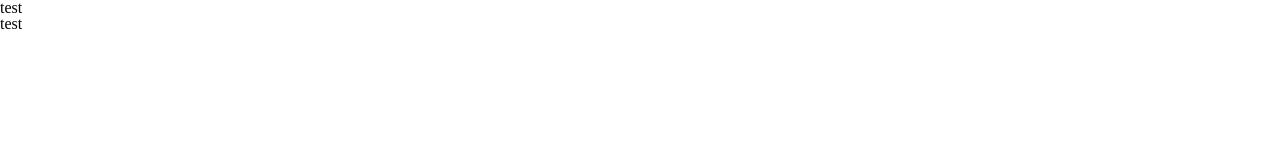
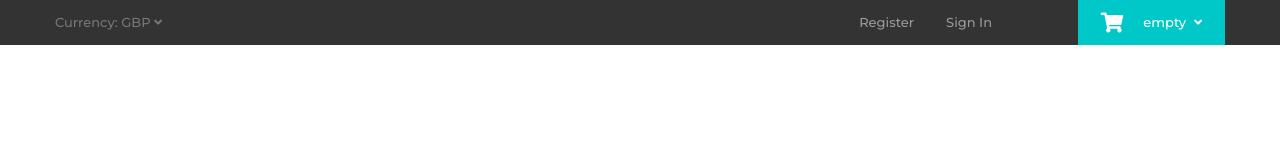
Before and after one commit to hoanggaphan/AVE-APP, a website built with webpack: page src/views/index.html in a window 1280 px wide. Built offline with nearby package versions, Linux system fonts and the light colour scheme.

Commit message:
[1.0.0] create top bar

```diff
--- /dev/null
+++ b/src/assets/scss/abstracts/_variables.scss
@@ -0,0 +1,67 @@
+// Max width and container width in blueprint
+
+$wrapper: 2050px;
+$container: 1200px;
+
+//
+
+
+
+// Color System
+
+// white
+$color-white: #ffffff;
+$color-smoke-white: #f8f8f8;
+$color-gainsboro-white: #e7e7e7;
+
+// black
+$color-black: #000;
+
+// grey
+$color-grey: #777777;
+$color-empress-grey: #737373;
+$color-dim-grey: #727272;
+$color-nobel-grey: #999999;
+// @use "sass:color";
+// color.adjust($color-nobel-grey, $lightness: +0.5%); // #9a9a9a
+$color-shadyLady-grey: #989898;
+$color-mortar-grey: #575153;
+$color-steel-grey: #454647;
+$color-nightRider-grey: #333333;
+$color-nero-grey: #222222;
+$color-taupe-grey: #8e8c8d;
+
+// blue
+$color-egg-blue: #00c8c8;
+
+// End Color System
+
+
+
+// Body
+//
+// Setting for <body> element
+
+$body-bg: $color-white;
+$body-color: $color-dim-grey;
+
+// End Body
+
+
+
+// Typography
+//
+// Font, line-height, headings.
+
+$font-family-primary: 'Montserrat', sans-serif;
+$font-family-secondary: 'Roboto Mono', monospace;
+
+$font-weight-light: 300;
+$font-weight-normal: 500;
+$font-weight-bold: 700;
+
+// font-size-root effects the font size of body text
+// 1rem = 10px
+$font-size-root: 62.5%;
+
+// End Typography
--- a/src/assets/scss/base/_general.scss
+++ b/src/assets/scss/base/_general.scss
@@ -1 +1,44 @@
+@import '../abstracts/variables';
+
 @import '../vendor/reset';
+
+*,
+*::after,
+*::before {
+  box-sizing: border-box;
+}
+
+html {
+  font-size: $font-size-root;
+}
+
+body {
+  font-family: $font-family-primary;
+  font-weight: $font-weight-normal;
+  color: $body-color;
+  background-color: $body-bg;
+}
+
+img {
+  display: block;
+  max-width: 100%;
+}
+
+a {
+  display: block;
+  text-decoration: none;
+}
+
+.wrapper {
+  max-width: $wrapper;
+  margin-left: auto;
+  margin-right: auto;
+}
+
+.container {
+  max-width: $container;
+  padding-left: 1.5rem;
+  padding-right: 1.5rem;
+  margin-left: auto;
+  margin-right: auto;
+}
--- /dev/null
+++ b/src/assets/scss/components/_header.scss
@@ -0,0 +1,64 @@
+.header {
+  height: 4.5rem;
+  background-color: $color-nightRider-grey;
+
+  .container {
+    height: 100%;
+  }
+}
+
+.top-bar {
+  display: flex;
+  height: 100%;
+  justify-content: space-between;
+  align-items: center;
+  font-size: 1.3rem;
+}
+
+.top-bar__left {
+  color: $color-grey;
+  cursor: pointer;
+  transition: color .2s;
+
+  &:hover {
+    color: $color-white;
+  }
+}
+
+.top-bar__right {
+  display: flex;
+  align-items: center;
+  height: 100%;
+}
+
+.register-signIn {
+  margin: 0 16px;
+  color: $color-nobel-grey;
+  transition: color .2s;
+
+  &:hover {
+    color: $color-egg-blue;
+  }
+}
+
+.top-bar__cart {
+  display: flex;
+  align-items: center;
+  justify-content: center;
+  width: 14.7rem;
+  height: 100%;
+
+  margin-left: 7rem;
+  color: $color-white;
+  background-color: $color-egg-blue;
+  cursor: pointer;
+
+  span {
+    margin-left: 20px;
+    margin-right: 8px;
+  }
+}
+
+.cart-icon {
+  font-size: 2rem;
+}
--- a/src/assets/scss/pages/index.scss
+++ b/src/assets/scss/pages/index.scss
@@ -1,2 +1,5 @@
 // Base
 @import '../base/general';
+
+// Components
+@import '../components/header'
--- /dev/null
+++ b/src/views/components/header.html
@@ -0,0 +1,19 @@
+<header class="header">
+  <div class="container">
+    <div class="top-bar">
+      <div class="top-bar__left">
+        <span>Currency: GBP</span>
+        <i class="fa fa-angle-down"></i>
+      </div>
+      <div class="top-bar__right">
+        <a href="#" class="register-signIn">Register</a>
+        <a href="#" class="register-signIn">Sign In</a>
+        <div class="top-bar__cart">
+          <i class="fa fa-shopping-cart cart-icon"></i>
+          <span>empty</span>
+          <i class="fa fa-angle-down"></i>
+        </div>
+      </div>
+    </div>
+  </div>
+</header>
--- a/public/index.html
+++ b/src/views/index.html
@@ -4,8 +4,10 @@
     <meta charset="UTF-8" />
     <meta name="viewport" content="width=device-width, initial-scale=1.0" />
     <!-- Google Font -->
+    <link rel="preconnect" href="https://fonts.gstatic.com" />
+    <link rel="preconnect" href="https://fonts.gstatic.com" />
     <link
-      href="https://fonts.googleapis.com/css2?family=Montserrat:wght@300;400&family=Roboto+Mono:wght@300;400&display=swap"
+      href="https://fonts.googleapis.com/css2?family=Montserrat:wght@300;500;700&family=Roboto:wght@300;500;700&display=swap"
       rel="stylesheet"
     />
     <!-- Font Awesome -->
@@ -18,7 +20,8 @@
     <title>Home</title>
   </head>
   <body>
-    <h1>test</h1>
-    <h1>test</h1>
+    <div class="wrapper">
+      <%=require('html-loader!./components/header.html')%>
+    </div>
   </body>
 </html>
--- a/webpack.common.js
+++ b/webpack.common.js
@@ -16,7 +16,7 @@ module.exports = {
     new CleanWebpackPlugin(),
     new HtmlWebpackPlugin({
       filename: 'index.html',
-      template: './public/index.html',
+      template: './src/views/index.html',
       chunks: ['index'],
       inject: 'body',
       scriptLoading: 'blocking',
@@ -29,10 +29,6 @@ module.exports = {
         test: /\.(png|svg|jpg|jpeg|gif)$/i,
         type: 'asset/resource',
       },
-      {
-        test: /\.html$/i,
-        loader: 'html-loader',
-      },
     ],
   },
 };
--- a/webpack.dev.js
+++ b/webpack.dev.js
@@ -24,7 +24,7 @@ module.exports = merge(common, {
     hot: true,
     port: 3000,
     publicPath: '/',
-    contentBase: path.join(__dirname, 'public'),
+    contentBase: path.join(__dirname, 'src/views'),
     watchContentBase: true,
   },
 });
```
